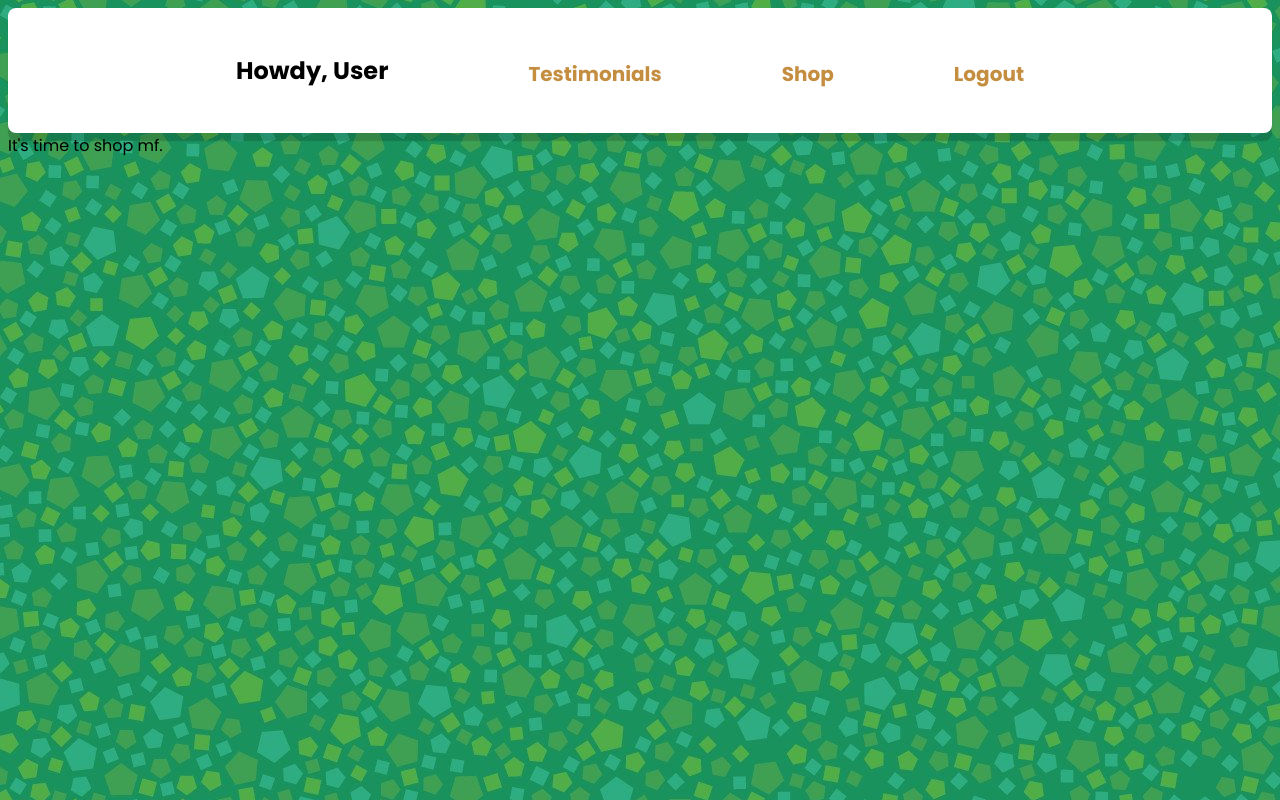
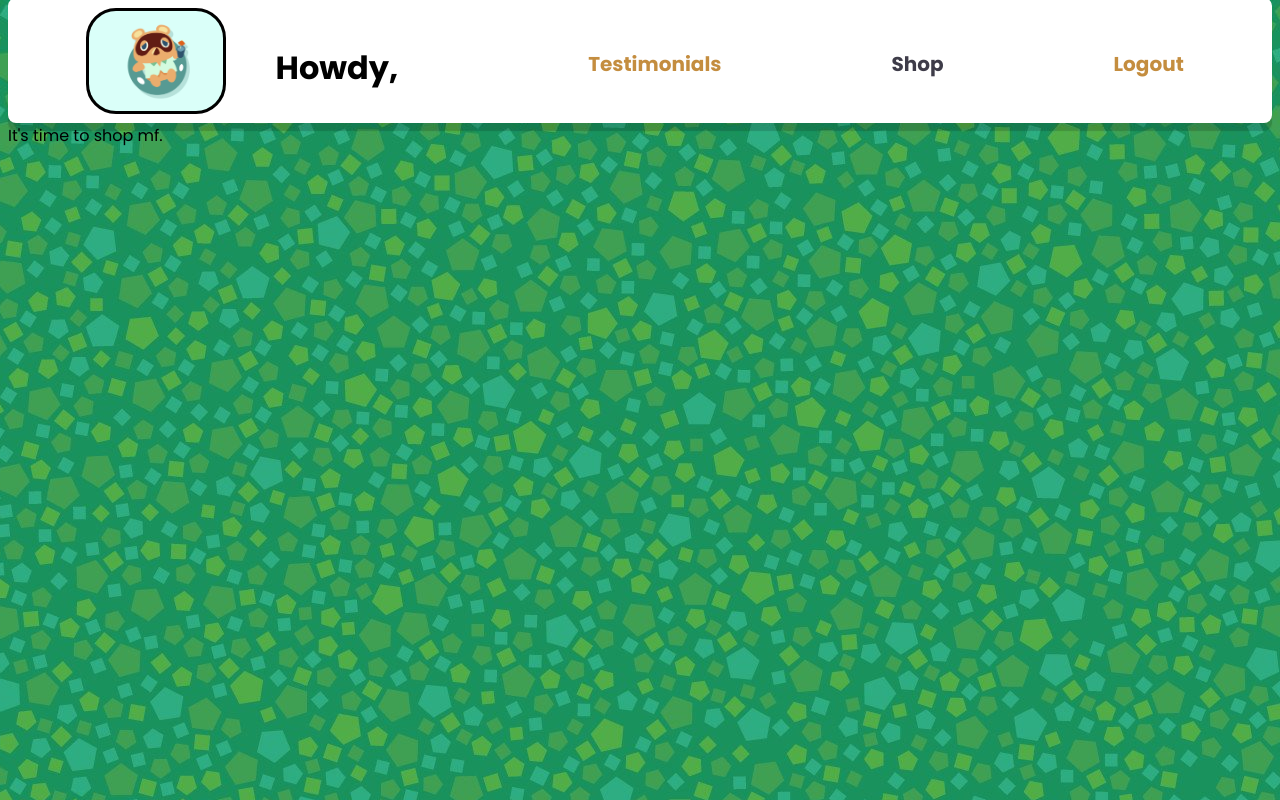
Before and after one commit to lisphelps/React-Apprenticeship-Projects, a React (Create React App) app: page /shop in a window 1280 px wide. Built offline with nearby package versions, Linux system fonts and the light colour scheme.

Commit message:
Progress - started setting up authentication

```diff
--- a/src/App.jsx
+++ b/src/App.jsx
@@ -1,25 +1,29 @@
 /* eslint-disable no-console */
-import React from 'react';
+import React, { useContext } from 'react';
 import { BrowserRouter, Switch, Route } from 'react-router-dom';
 import Login from './components/Login/Login';
 import Main from './components/Main/Main';
 import Shop from './components/Shop/Shop';
+import { AuthContext, AuthContextProvider } from './components/api/AuthContext';
 
 function App() {
+  const { isValidated, setValidated } = useContext(AuthContext);
+
   return (
+    <AuthContextProvider>
       <BrowserRouter>
         <Switch>
           <Route exact path="/">
-          <Login />
+            { isValidated
+              ? <Login setValidated={setValidated} />
+              : <Main /> }
           </Route>
-        <Route path="/main">
-          <Main />
-        </Route>
-        <Route path="/shop">
-          <Shop />
-        </Route>
+          <Route path="/main" component={Main} />
+          <Route path="/shop" component={Shop} />
+          <Route path="/logout" component={Login} />
         </Switch>
       </BrowserRouter>
+    </AuthContextProvider>
   );
 }
 
--- a/src/components/Form/Form.jsx
+++ b/src/components/Form/Form.jsx
@@ -14,7 +14,7 @@ function Form({ setValidated }) {
     callback(event.target.value);
   };
   const validateForm = () => {
-    if (name && email && validEmail.test(email) && password) {
+    if (name && email && validEmail.test(email) && password && validPW.test(password)) {
       setValidated(true);
     }
   };
@@ -22,6 +22,7 @@ function Form({ setValidated }) {
     event.preventDefault();
     setSubmitted(true);
     validateForm();
+    localStorage.setItem('user', name);
   };
 
   return (
--- a/src/components/Login/Login.jsx
+++ b/src/components/Login/Login.jsx
@@ -1,8 +1,9 @@
 import './Login.css';
 import React from 'react';
+import PropTypes from 'prop-types';
 import Form from '../Form/Form';
 
-function Login() {
+function Login({ setValidated }) {
   return (
     <div className="Login">
       <div className="Left">
@@ -17,10 +18,14 @@ function Login() {
           </p>
         </div>
         <br />
-        <Form />
+        <Form setValidated={setValidated} />
       </div>
     </div>
   );
 }
 
+Login.propTypes = {
+  setValidated: PropTypes.func.isRequired,
+};
+
 export default Login;
--- a/src/components/Main/Main.jsx
+++ b/src/components/Main/Main.jsx
@@ -6,11 +6,11 @@ import Box from '../Box/Box';
 import Navbar from '../Navbar/Navbar';
 
 export default function Main() {
-  const { data: Punchy } = useFetch('http://acnhapi.com/v1/villagers/48');
-  const { data: Vladimir } = useFetch('http://acnhapi.com/v1/villagers/71');
-  const { data: Midge } = useFetch('http://acnhapi.com/v1/villagers/30');
-  const { data: Maddie } = useFetch('http://acnhapi.com/v1/villagers/120');
-  const { data: Sherb } = useFetch('http://acnhapi.com/v1/villagers/180');
+  const { data: Punchy } = useFetch('https://acnhapi.com/v1/villagers/48');
+  const { data: Vladimir } = useFetch('https://acnhapi.com/v1/villagers/71');
+  const { data: Midge } = useFetch('https://acnhapi.com/v1/villagers/30');
+  const { data: Maddie } = useFetch('https://acnhapi.com/v1/villagers/120');
+  const { data: Sherb } = useFetch('https://acnhapi.com/v1/villagers/180');
 
   const villagers = [Punchy, Vladimir, Midge, Maddie, Sherb];
 
--- a/src/components/Navbar/Navbar.css
+++ b/src/components/Navbar/Navbar.css
@@ -6,17 +6,27 @@
     padding: 25px 25px 50px 25px;
     height: 50px;
     justify-content: center;
+    margin: -10px 0 0 0;
 }
 
 ul li {
     display: inline-block;
-    margin: 10px 20px 20px 100px;
+    margin: 10px 20px 20px 150px;
 }
 
 .navlink {
     font-size: 20px;
 }
 
-.active {
+.navlink.navactive {
     color: hsl(249, 10%, 26%);
 }
+
+#nook {
+    border-radius: 30px;
+    height: 100px;
+    border: solid;
+    float: left;
+    margin: -15px 50px 0px 10px;
+    background-color: black;
+}
--- a/src/components/Navbar/Navbar.jsx
+++ b/src/components/Navbar/Navbar.jsx
@@ -1,20 +1,27 @@
 import React from 'react';
 import { NavLink } from 'react-router-dom';
 import './Navbar.css';
+import nookfloat from './nookfloat.gif';
 
 export default function Navbar() {
+  const user = localStorage.getItem('name');
   return (
     <div className="nav">
-      <h2>Howdy, User</h2>
+      <img id="nook" src={nookfloat} alt="Nook" />
+      <h1>
+        Howdy,
+        {' '}
+        {user}
+      </h1>
       <ul>
         <li>
-          <NavLink className="navlink" to="/Main">Testimonials</NavLink>
+          <NavLink className="navlink" activeClassName="navactive" to="/Main">Testimonials</NavLink>
         </li>
         <li>
-          <NavLink className="navlink" to="/Shop">Shop</NavLink>
+          <NavLink className="navlink" activeClassName="navactive" to="/Shop">Shop</NavLink>
         </li>
         <li>
-          <NavLink className="navlink" to="/">Logout</NavLink>
+          <NavLink className="navlink" to="/Logout">Logout</NavLink>
         </li>
       </ul>
     </div>
--- /dev/null
+++ b/src/components/api/AuthContext.jsx
@@ -0,0 +1,20 @@
+/* eslint-disable react/prop-types */
+import React, { createContext, useState } from 'react';
+import PropTypes from 'prop-types';
+
+export const AuthContext = createContext({});
+
+export const AuthContextProvider = (props) => {
+  const { children } = props;
+  const [isValidated, setValidated] = useState(false);
+
+  return (
+    <AuthContext.Provider value={{ isValidated, setValidated }}>
+      {children}
+    </AuthContext.Provider>
+  );
+};
+
+AuthContext.propTypes = {
+  children: PropTypes.node,
+};
```
Also changed, not shown: src/components/Navbar/nookfloat.gif (added). Lines whose indentation alone changed are shown as unchanged.
